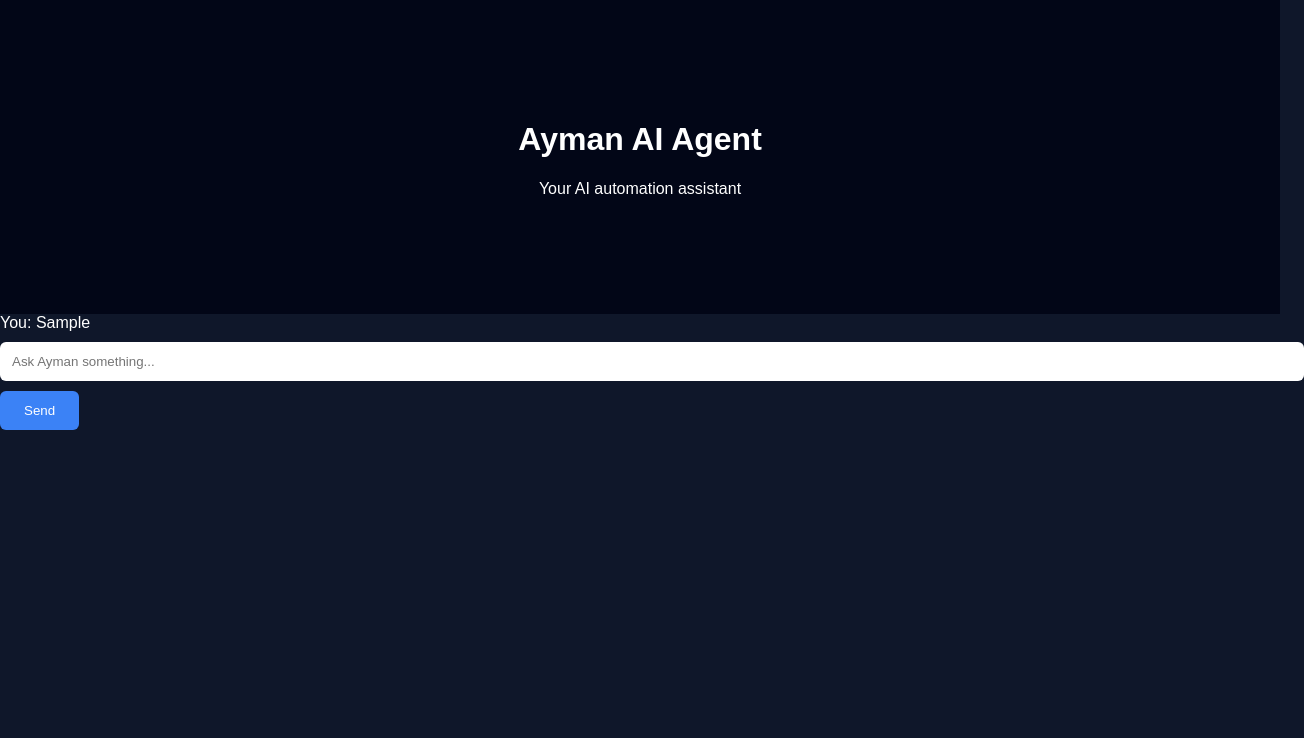
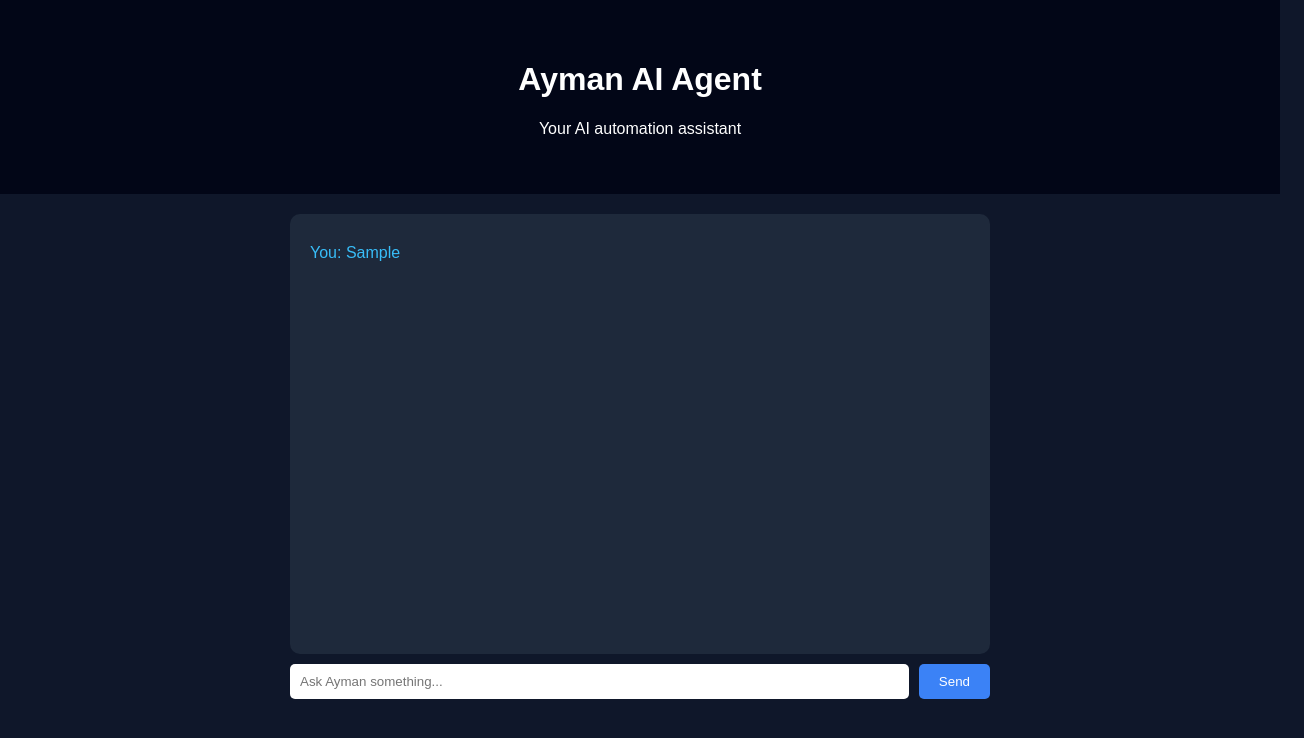
Before and after one commit to Hackersyk/Hackersyk.github.io, a plain HTML site: page index.html in a window 1280 px wide. Both pictures are taken after typing "Sample" into the empty fields and a click on the button "Send". Shown: the whole page, 1304 px wide, since content can reach past the window. Drawn offline with Linux system fonts and the light colour scheme; no server answers.

Commit message:
Update style.css

```diff
--- a/style.css
+++ b/style.css
@@ -1,74 +1,59 @@
 body{
-font-family: Arial, sans-serif;
-margin:0;
+font-family: Arial;
 background:#0f172a;
 color:white;
+margin:0;
 }
 
 header{
 text-align:center;
-padding:100px 20px;
+padding:40px;
 background:#020617;
 }
 
-.cta{
-display:inline-block;
-margin-top:20px;
-padding:12px 24px;
-background:#3b82f6;
-color:white;
-text-decoration:none;
-border-radius:6px;
+.chat-container{
+max-width:700px;
+margin:auto;
+padding:20px;
 }
 
-.services{
-padding:60px 20px;
-max-width:1100px;
-margin:auto;
-}
-
-.grid{
-display:grid;
-grid-template-columns:repeat(auto-fit,minmax(250px,1fr));
-gap:20px;
-}
-
-.card{
+#chat{
 background:#1e293b;
 padding:20px;
+height:400px;
+overflow-y:auto;
 border-radius:10px;
 }
 
-.about{
-padding:60px 20px;
-background:#020617;
-text-align:center;
+.message{
+margin:10px 0;
 }
 
-#contact{
-padding:60px 20px;
-max-width:600px;
-margin:auto;
+.user{
+color:#38bdf8;
 }
 
-input,textarea{
-width:100%;
-padding:12px;
-margin:10px 0;
+.ai{
+color:#22c55e;
+}
+
+.input-area{
+display:flex;
+margin-top:10px;
+}
+
+input{
+flex:1;
+padding:10px;
 border:none;
-border-radius:6px;
+border-radius:5px;
 }
 
 button{
-padding:12px 24px;
+padding:10px 20px;
+margin-left:10px;
 background:#3b82f6;
+border:none;
 color:white;
-border:none;
-border-radius:6px;
+border-radius:5px;
 }
-
-footer{
-text-align:center;
-padding:30px;
-background:#020617;
-}
```
